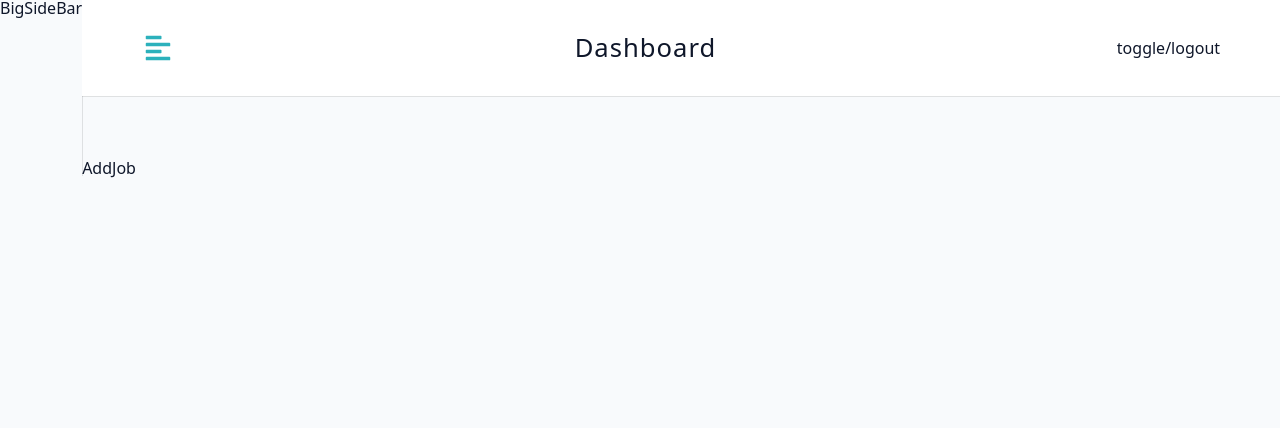
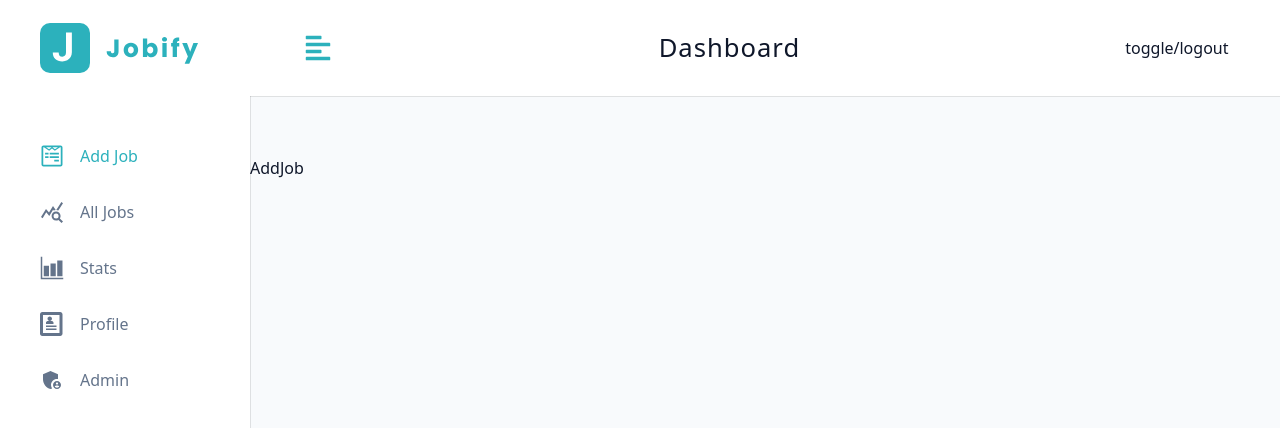
Before and after one commit to thomasjk0831/refreshApp, a React (Vite) app in the folder client/: page /dashboard in a window 1280 px wide. Shown: the top 428 px of the page. Built offline with nearby package versions, Linux system fonts and the light colour scheme.

Commit message:
bigsidebar

```diff
--- a/client/src/components/BigSideBar.jsx
+++ b/client/src/components/BigSideBar.jsx
@@ -1,9 +1,23 @@
 import Wrapper from '../assets/wrappers/BigSidebar'
 import React from 'react'
+import NavLinks from './NavLinks'
+import Logo from './Logo'
+import { useDashboardContext } from '../pages/DashboardLayout'
 
 const BigSidebar = () => {
+  const {showSidebar} = useDashboardContext()
   return (
-    <Wrapper>BigSideBar</Wrapper>
+    <Wrapper>
+      <div className={showSidebar?
+        'sidebar-container': 'sidebar-container show-sidebar'}>
+          <div className="content">
+            <header>
+              <Logo />
+            </header>
+            <NavLinks isBigSidebar />
+          </div>
+        </div>
+    </Wrapper>
   )
 }
 
--- a/client/src/components/NavLinks.jsx
+++ b/client/src/components/NavLinks.jsx
@@ -3,13 +3,19 @@
 import links from '../utils/links'
 import { NavLink } from 'react-router-dom'
 
-const NavLinks = () => {
+const NavLinks = ({ isBigSidebar }) => {
   const { toggleSidebar, user } = useDashboardContext()
 
   return (
     <div className="nav-links">
     {links.map(({ text, path, icon})=>
-      <NavLink to ={path} key={text} className="nav-link" onClick={toggleSidebar} end>
+      <NavLink
+        to ={path}
+        key={text}
+        className="nav-link"
+        onClick={isBigSidebar? null : toggleSidebar}
+        end
+      >
         <span className="icon">
           {icon}
         </span>
```
